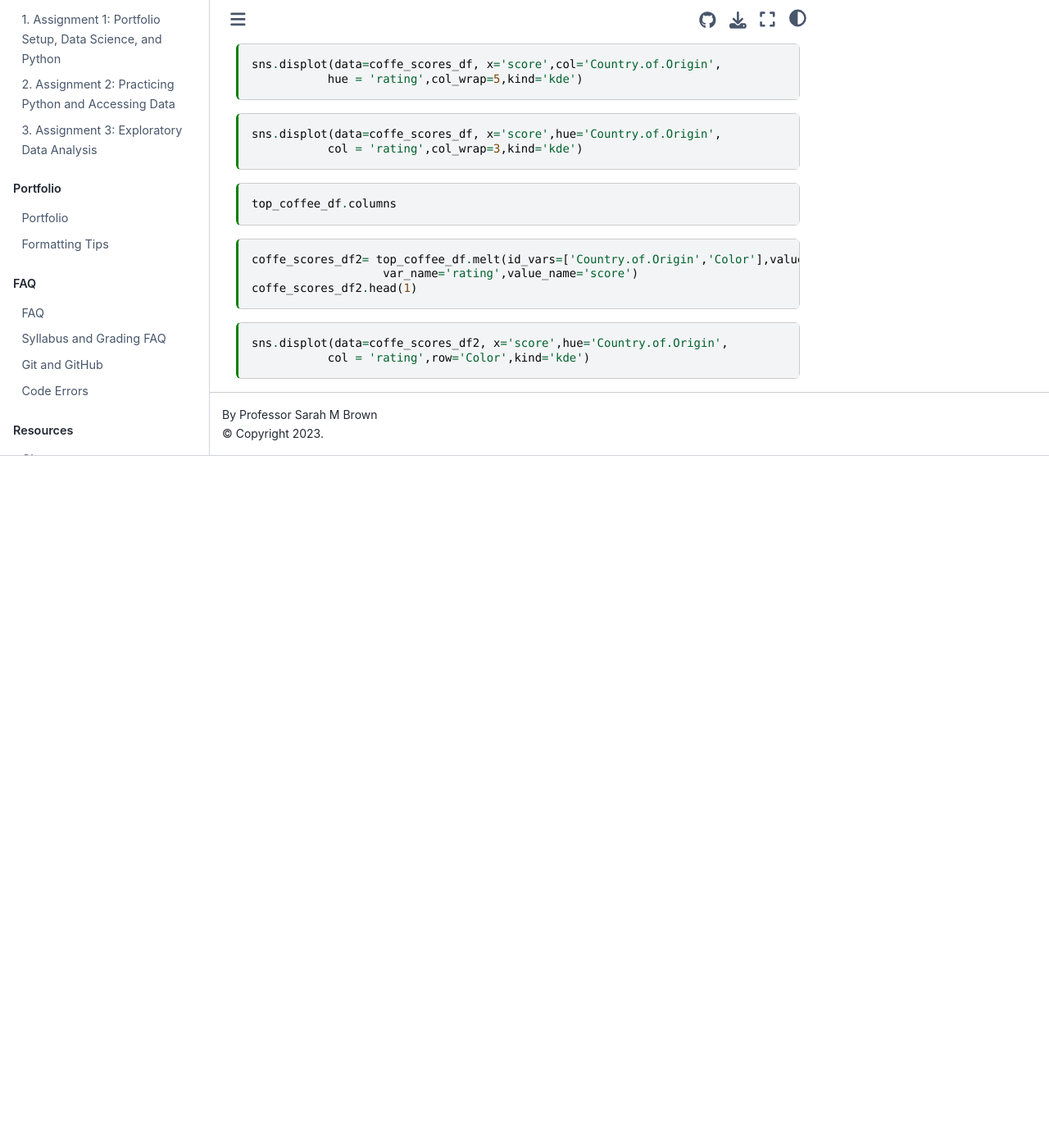
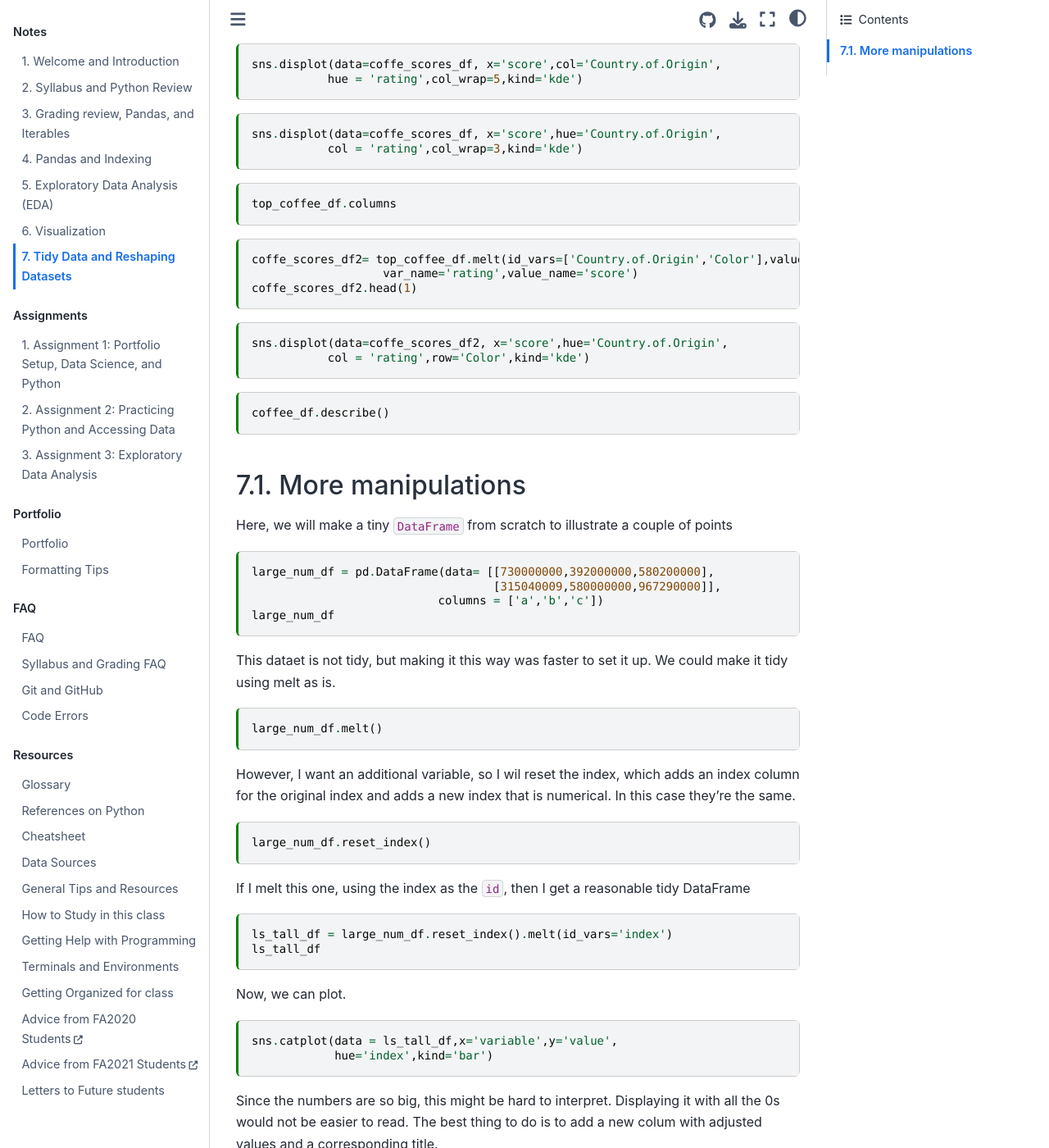
Before and after one commit to brownsarahm/BrownSpring23, a Jupyter Book: the page built from notes/2023-02-14.md, in a window 1280 px wide and 1400 px high, scrolled down 2165 px. Shown: the whole window at 82% size. Built offline with Jupyter Book 1.0.4 settings and Sphinx 7.4.7 and the Sphinx Book theme 1.1.4, drawn with Linux system fonts in a browser that asks for light colours; before the commit the page ends 2721 px from its top, so only the background shows below that; some of the changed text lies outside the part shown.

Commit message:
todays notes

````diff
--- a/_toc.yml
+++ b/_toc.yml
@@ -20,6 +20,7 @@ parts:
     - file: notes/2023-02-02
     - file: notes/2023-02-07
     - file: notes/2023-02-09
+    - file: notes/2023-02-14
   - caption: Assignments
     numbered: True
     chapters:
--- a/notes/2023-02-14.md
+++ b/notes/2023-02-14.md
@@ -159,13 +159,60 @@ sns.displot(data=coffe_scores_df2, x='score',hue='Country.of.Origin',
 ```
 
 ```{code-cell} ipython3
+coffee_df.describe()
+```
 
+## More manipulations
+
+Here, we will make a tiny `DataFrame` from scratch to illustrate a couple of points
+
+```{code-cell} ipython3
+large_num_df = pd.DataFrame(data= [[730000000,392000000,580200000],
+                                   [315040009,580000000,967290000]],
+                           columns = ['a','b','c'])
+large_num_df
+```
+
+This dataet is not tidy, but making it this way was faster to set it up.  We could make it tidy using melt as is.
+
+```{code-cell} ipython3
+large_num_df.melt()
+```
+
+However, I want an additional variable, so I wil reset the index, which adds an index column for the original index and adds a new index that is numerical. In this case they're the same.
+
+```{code-cell} ipython3
+large_num_df.reset_index()
+```
+
+If I melt this one, using the index as the `id`, then I get a reasonable tidy DataFrame
+
+```{code-cell} ipython3
+ls_tall_df = large_num_df.reset_index().melt(id_vars='index')
+ls_tall_df
+```
+
+Now, we can plot.
+
+```{code-cell} ipython3
+sns.catplot(data = ls_tall_df,x='variable',y='value',
+            hue='index',kind='bar')
+```
+
+Since the numbers are so big, this might be hard to interpret.  Displaying it with all the 0s would not be easier to read.  The best thing to do is to add a new colum with adjusted values and a corresponding title.
+
+```{code-cell} ipython3
+ls_tall_df['value (millions)'] = ls_tall_df['value']/1000000
+ls_tall_df.head()
+```
+
+Now we can plot again, with the smaller values and an updated axis label.  Adding a column with the adjusted title is good practice because it does not lose any data and since we set the value and the title at the same time it keeps it clear what the values are.
+
+```{code-cell} ipython3
+sns.catplot(data = ls_tall_df,x='variable',y='value (millions)',
+            hue='index',kind='bar')
 ```
 
 ```{code-cell} ipython3
 
 ```
-
-```{code-cell} ipython3
-
-```
````
